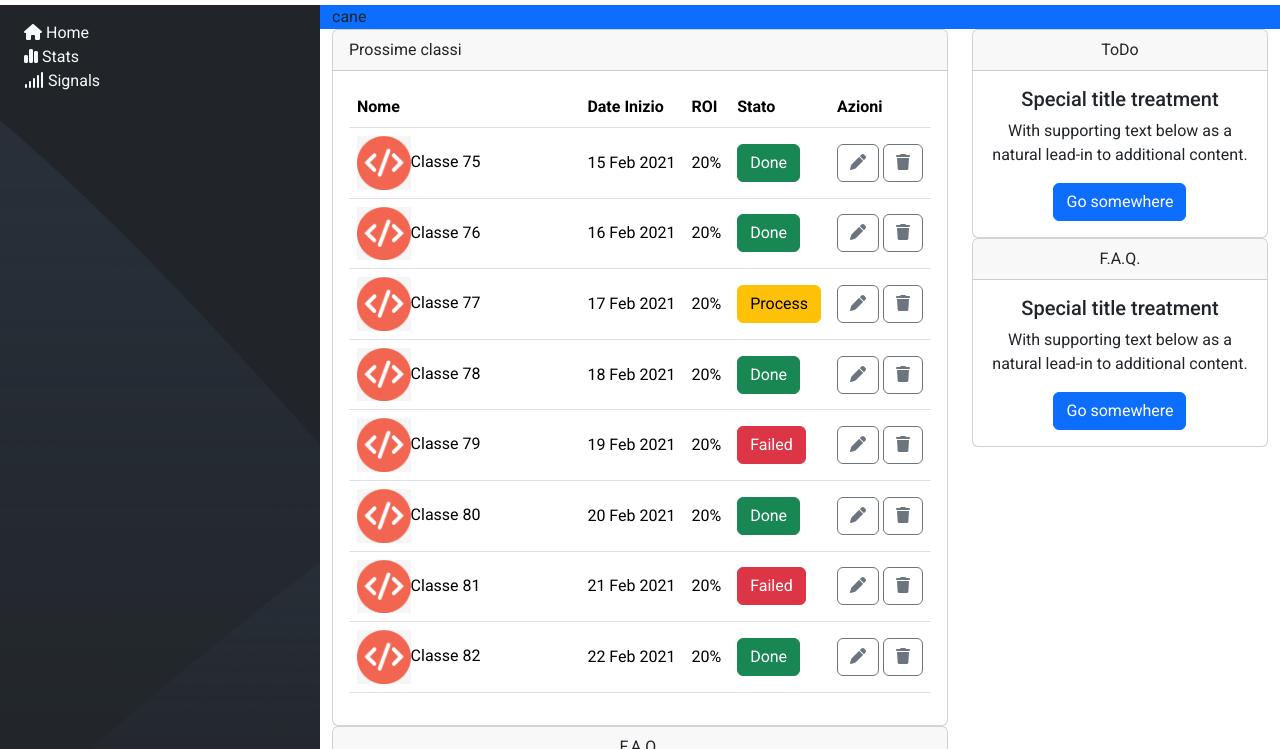
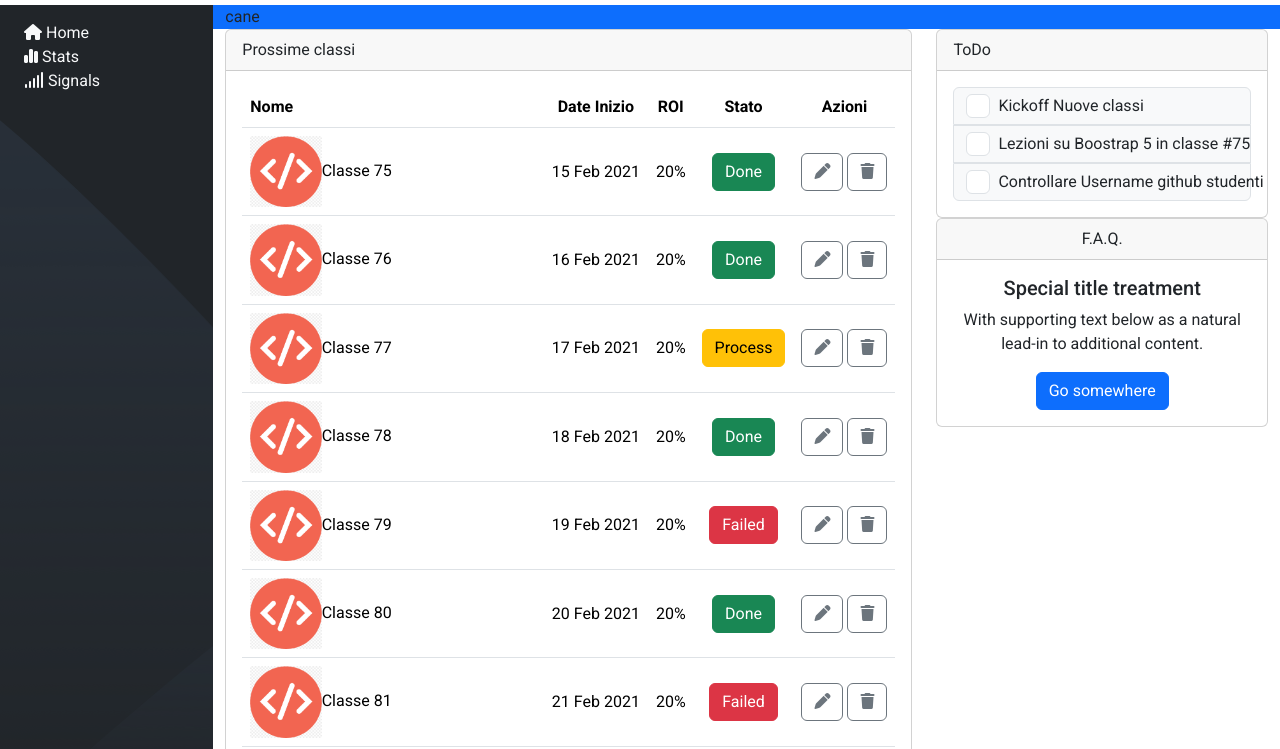
Before and after one commit to PincelliN/html-css-bootstrap-dashboard, a plain HTML site: page index.html in a window 1280 px wide. Shown: the part 51-800 px from the top of the page. Drawn offline with nearby package versions, Linux system fonts and the light colour scheme.

Commit message:
add check-group

```diff
--- a/index.html
+++ b/index.html
@@ -115,7 +115,7 @@
                         </nav>
                     </div>
                     <!-- aside col -->
-                    <aside class="col-2 col-md-3 bg bg-dark text-light">
+                    <aside class="col-2 bg bg-dark text-light">
                         <div class="container h-100 pt-0 ">
                             <div class="row row-col-1 flex-column justify-content-between mt-3 h-100">
                                 <div class="col-9">
@@ -148,7 +148,7 @@
                         </div>
                     </aside>
                     <!-- main col -->
-                    <div class="col-10 col-md-9 px-0">
+                    <div class="col-10 px-0">
                         <div class="container">
                             <!-- top main blu background -->
                             <div class="row bg-primary ">
@@ -164,8 +164,9 @@
                                             <div class="card-header ">
                                                 Prossime classi
                                             </div>
+                                            <!-- table -->
                                             <div class="card-body">
-                                               <table class="table ">
+                                               <table class="table text-center">
                                                     <thead>
                                                         <tr>
                                                             <th class="text-start" scope="col">Nome</th>
@@ -256,31 +257,9 @@
                                                                 <button type="button" class="btn btn-outline-secondary"><i class="fa-solid fa-trash text-secondary"></i></button>
                                                             </td>
                                                         </tr>
-
-
-
-
-
                                                     </tbody>
                                                 </table>
                                             </div>
-
-
-
-
-
-
-
-
-
-
-
-
-
-
-
-
-
                                         </div>
                                     </div>
                                     <div>
@@ -298,17 +277,29 @@
                                 </div>
                                 <div class="col-12 col-lg-4">
                                     <div>
-                                        <div class="card text-center">
+                                        <div class="card ">
+                                            <!-- to do card -->
                                             <div class="card-header">
                                               ToDo
                                             </div>
-                                            <div class="card-body">
-                                                <h5 class="card-title">Special title treatment</h5>
-                                                <p class="card-text">With supporting text below as a natural lead-in to additional content.</p>
-                                                <a href="#" class="btn btn-primary">Go somewhere</a>
+                                            <div class="card-body ">
+                                                <div class="input-group-text rounded-top rounded-bottom-0 w-100">
+                                                    <input class="form-check-input mt-0 me-2 fs-4" type="checkbox" value="" aria-label="Checkbox for following text input">
+                                                    Kickoff Nuove classi
+                                                </div>
+                                                <div class="input-group-text w-100 rounded-0">
+                                                    <input class="form-check-input mt-0 me-2 fs-4" type="checkbox" value="" aria-label="Checkbox for following text input">
+                                                    Lezioni su Boostrap 5 in classe #75
+                                                </div>
+                                                <div class="input-group-text rounded-bottom rounded-top-0 w-100">
+                                                    <input class="form-check-input mt-0 me-2 fs-4" type="checkbox" value="" aria-label="Checkbox for following text input">
+                                                    Controllare Username github studenti
+                                                </div>
+
+
                                             </div>
                                         </div>
-                                    </div>
+
                                         <div>
                                             <div class="card text-center">
                                                 <div class="card-header">
```
Lines whose indentation alone changed are shown as unchanged.
